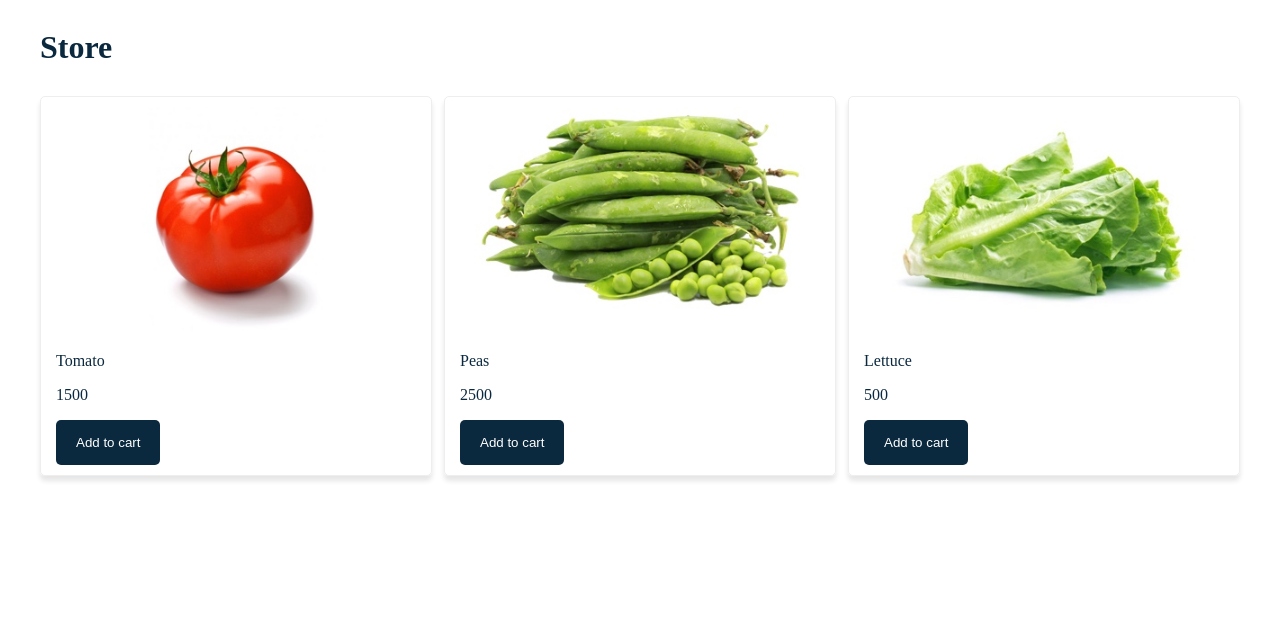
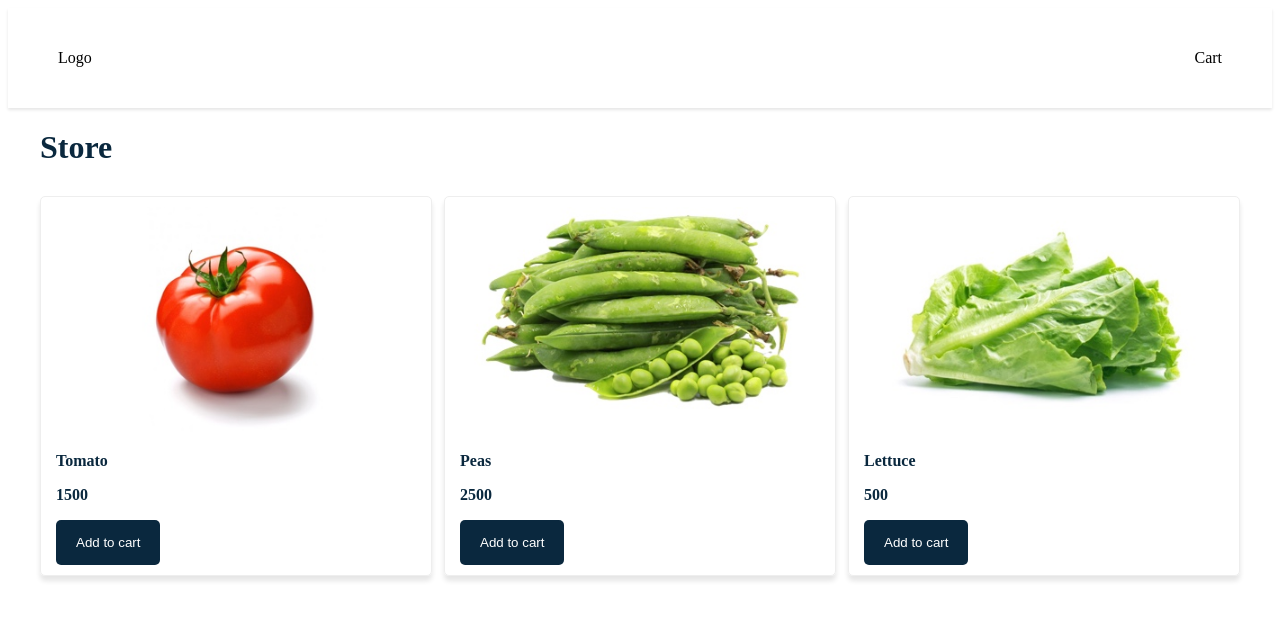
Before and after one commit to LFSoto/effective-doodle, a React (Create React App) app: page / in a window 1280 px wide. Shown: the top 620 px of the page. Built offline with nearby package versions, Linux system fonts and the light colour scheme.

Commit message:
Adding NavBar component

```diff
--- a/src/App.tsx
+++ b/src/App.tsx
@@ -2,6 +2,7 @@
 import Products from './components/Products/Products';
 import Layout from './components/Layout/Layout';
 import Title from './components/Title/Title';
+import NavBar from './components/NavBar/NavBar';
 
 const App: React.FC = () => {
   const [products, setProducts] = useState([
@@ -16,8 +17,9 @@
 
   return (
     <div>
+      <NavBar />
       <Layout>
-        <Title></Title>
+        <Title />
         <Products products={products} addToCart={addToCart} />
       </Layout>
     </div>
--- a/src/components/Layout/Layout.tsx
+++ b/src/components/Layout/Layout.tsx
@@ -9,6 +9,7 @@
         alignItems: 'center',
         display: 'flex',
         flexDirection:'column' as 'column',
+        fontWeight: 'bold'
     },
     container:{
         width:'1200px'
--- /dev/null
+++ b/src/components/NavBar/NavBar.tsx
@@ -0,0 +1,23 @@
+const styles = {
+  navbar: {
+    display: 'flex',
+    flexDirection: 'row' as 'row',
+    alignItems: 'center',
+    height: '100px',
+    justifyContent: 'space-between',
+    position: 'relative' as 'relative',
+    padding: '0 50px' ,
+    boxShadow: '0 2px 3px rgb(0,0,0,0.1)'
+  },
+};
+
+const NavBar: React.FC = () => {
+  return (
+    <nav style={styles.navbar}>
+      <p>Logo</p>
+      <p>Cart</p>
+    </nav>
+  );
+};
+
+export default NavBar;
```
Also changed, not shown: 1 other file (tests, documents, lock files or other folders).
